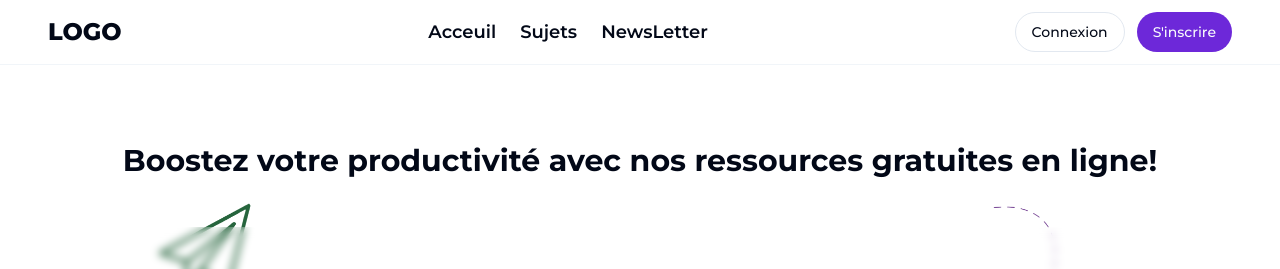
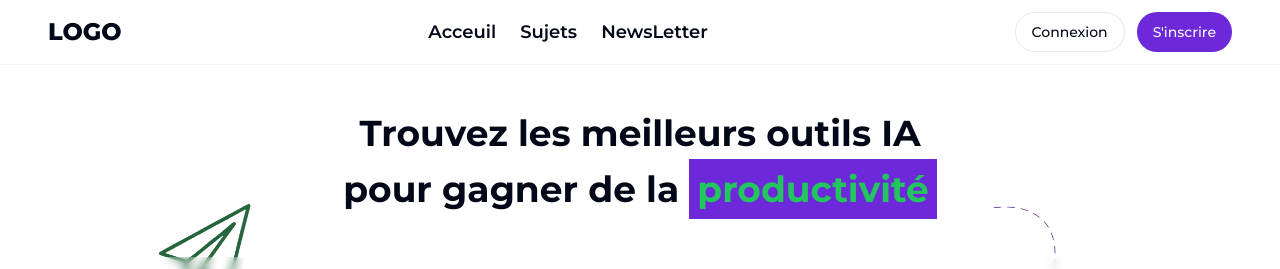
Before and after one commit to BlackJr-Git/cheat-sheet, a Next.js app: page / in a window 1280 px wide. Shown: the top 269 px of the page. Built offline with nearby package versions, Linux system fonts and the light colour scheme; no server answers; the database is empty.

Commit message:
style(heroSection) : add a new style to the landing text

```diff
--- a/src/components/heroSection/heroSection.tsx
+++ b/src/components/heroSection/heroSection.tsx
@@ -5,8 +5,9 @@ import Image from "next/image";
 function HeroSection() {
   return (
     <section className=" h-96 flex flex-col gap-12 items-center justify-center relative">
-      <h1 className="text-3xl font-bold text-center">
-        Boostez votre productivité avec nos ressources gratuites en ligne!
+      <h1 className="text-4xl font-bold text-center flex flex-col gap-4 w-full">
+        <span>Trouvez les meilleurs outils IA</span>
+        <span>pour gagner de la <span className="text-green-500 bg-violet-700 p-2">productivité</span></span>
       </h1>
       <div className="w-[90%] h-60 px-6 bg-blue-100/0 rounded-xl flex md:flex-row flex-col gap-3 items-center justify-center backdrop-blur-sm z-50">
         <Input
```
